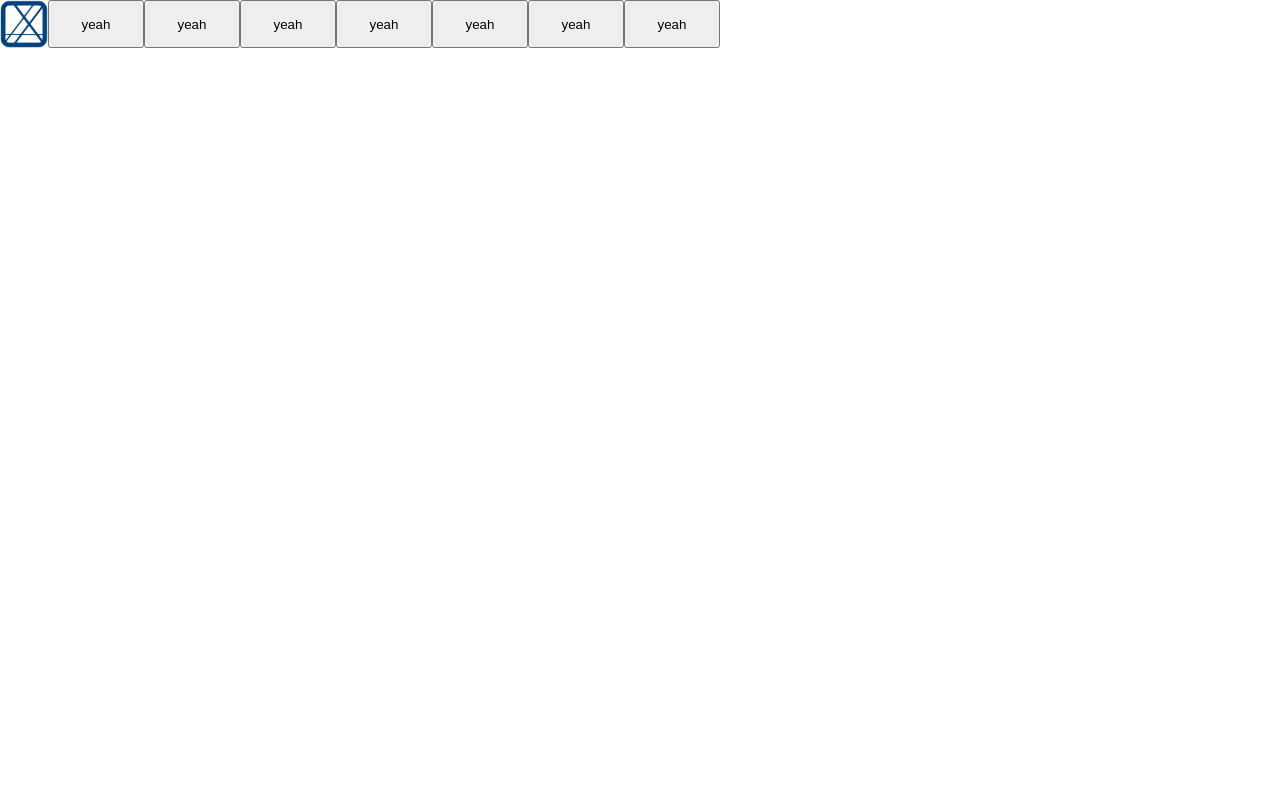
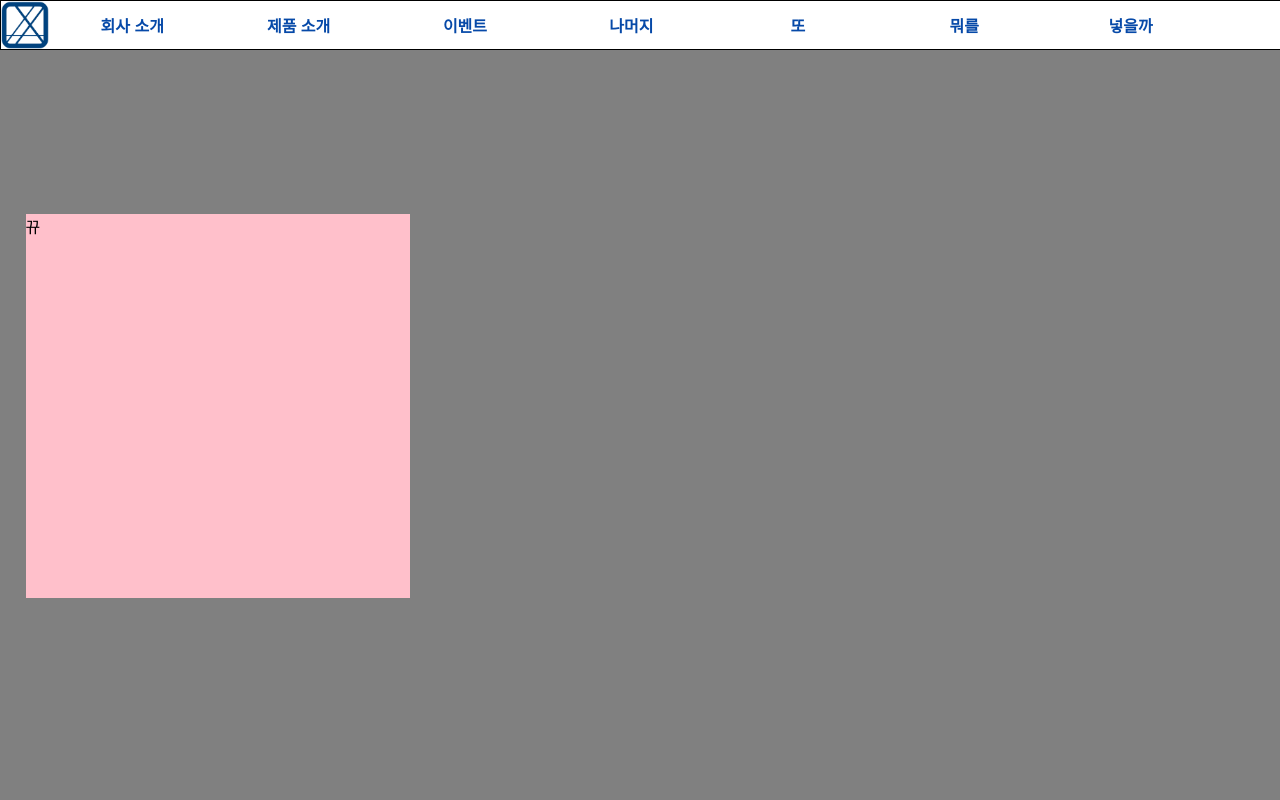
Before and after one commit to star-moon-cloud-k/41Tactical_WEB, a React (Create React App) app: page / in a window 1280 px wide. Shown: the top 800 px of the page. Built offline with nearby package versions, Linux system fonts and the light colour scheme.

Commit message:
main added

```diff
--- a/package.json
+++ b/package.json
@@ -8,6 +8,7 @@
     "@testing-library/user-event": "^13.2.1",
     "react": "^18.2.0",
     "react-dom": "^18.2.0",
+    "react-reveal": "^1.2.2",
     "react-router-dom": "^6.4.0",
     "react-scripts": "5.0.1",
     "styled-components": "^5.3.5",
--- a/src/components/MainComponent.js
+++ b/src/components/MainComponent.js
@@ -1,27 +1,10 @@
 import React from 'react';
-import styled from 'styled-components';
 
-const ImageWrapped = styled.div`
-  width: 3rem;
-  height: 3rem;
-  border: 1ch;
-  /* border: 1px solid black; */
-  float: left;
-`;
-const StyledImg = styled.img`
-  height: 3rem;
-  width: 3rem;
-  height: auto;
-  /* border: 1px solid red; */
-`;
 
 const MainComponent = () => {
   return (
     <div>
-      <ImageWrapped>
-        <StyledImg src={require('../src_assets/41TacticalLogo.png')} />
-        {/* <img src={require('../src_assets/41Tactical.png')} /> */}
-      </ImageWrapped>
+
     </div>
   );
 };
--- a/src/components/SideComponent.js
+++ /dev/null
@@ -1,33 +0,0 @@
-import React from 'react';
-import styled from 'styled-components';
-
-const SideComponent = () => {
-  return (
-    <SideDiv>
-      <SideButton>yeah</SideButton>
-      <SideButton>yeah</SideButton>
-      <SideButton>yeah</SideButton>
-      <SideButton>yeah</SideButton>
-      <SideButton>yeah</SideButton>
-      <SideButton>yeah</SideButton>
-      <SideButton>yeah</SideButton>
-    </SideDiv>
-  );
-};
-
-const SideDiv = styled.div`
-  /* border: 1px solid black; */
-  /* width: 4rem; */
-  height: 3rem;
-  float: left;
-  `;
-
-const SideButton = styled.button`
-  /* border-radius: 1rem solid red; */
-  padding: 0.5rem;
-  margin: 0rem;
-  width: 6rem;
-  height: 3rem;
-
-`;
-export default SideComponent;
--- /dev/null
+++ b/src/components/TopMenu.js
@@ -0,0 +1,69 @@
+import React, { useState } from 'react';
+import styled from 'styled-components';
+import Fade from 'react-reveal/Fade';
+
+const TopMenu = () => {
+  const onClickLogo = () => {
+    setShow(!show);
+  };
+  const [show, setShow] = useState('true');
+  return (
+    <SideDiv>
+      <ImageWrapped>
+        <StyledImg src={require('../src_assets/41TacticalLogo.png')} />
+        {/* <img src={require('../src_assets/41Tactical.png')} /> */}
+      </ImageWrapped>
+
+      <SideButton>회사 소개</SideButton>
+      <SideButton>제품 소개</SideButton>
+      <SideButton>이벤트</SideButton>
+      <SideButton>나머지</SideButton>
+      <SideButton>또</SideButton>
+      <SideButton>뭐를</SideButton>
+      <SideButton>넣을까</SideButton>
+    </SideDiv>
+  );
+};
+
+const ImageWrapped = styled.div`
+  width: 3rem;
+  height: 3rem;
+  border: 1ch;
+  /* border: 1px solid black; */
+  float: left;
+`;
+const StyledImg = styled.img`
+  height: 3rem;
+  width: 3rem;
+  height: auto;
+  /* border: 1px solid red; */
+  &:hover {
+    color: #0283bf;
+    cursor: pointer;
+  }
+`;
+
+const SideDiv = styled.div`
+  border: 1px solid black;
+  width: 100%;
+  height: 3rem;
+  /* float: left; */
+`;
+
+const SideButton = styled.button`
+  border: 0px solid red;
+  padding: 0.5rem;
+  margin: 0rem;
+  color: #0649a8;
+  font-weight: bold;
+  width: 13%;
+  height: 3rem;
+  font-size: 1rem;
+  font: #fffdf9;
+  background-color: transparent;
+  &:hover {
+    color: #0283bf;
+    cursor: pointer;
+  }
+`;
+export default TopMenu;
--- /dev/null
+++ b/src/components/utils/SlideComponent.js
@@ -0,0 +1,37 @@
+import React from 'react';
+import styled from 'styled-components';
+import Fade from 'react-reveal/Fade';
+
+const SlideComponent = ({ text }) => {
+  return (
+    <SlideMain>
+      <Fade bottom>
+        <SlideUp>{text}</SlideUp>
+      </Fade>
+    </SlideMain>
+  );
+};
+
+const SlideMain = styled.div`
+  border: 0px solid black;
+  width: 100%;
+  /* height: 80vh; */
+  margin-top: 0;
+  margin-bottom: 0;
+  background: gray;
+  aspect-ratio: 1 / 1;
+  float : left;
+`;
+
+const SlideUp = styled.div`
+  transform: translate(0, 100px);
+  background-color: pink;
+  width: 30%;
+  /* height: 30vh; */
+  opacity: 1;
+  transition: all 0.5s ease;
+  margin-left: 2%;
+  margin-top: 5%;
+  aspect-ratio: 1 / 1;
+`;
+export default SlideComponent;
--- a/src/containers/Main/MainContainer.js
+++ b/src/containers/Main/MainContainer.js
@@ -1,15 +1,31 @@
 import React from 'react';
-import MainComponent from '../../components/MainComponent';
-import SideComponent from '../../components/SideComponent';
-import SlideComponent from '../../components/SlideComponent';
+// import MainComponent from '../../components/MainComponent';
+import TopMenu from '../../components/TopMenu';
+import SlideComponent from '../../components/utils/SlideComponent';
+import styled  from 'styled-components';
 const MainContainer = () => {
   return (
     <div>
-      <MainComponent />
-      <SideComponent />
-      {/* <SlideComponent /> */}
+      {/* <MainComponent /> */}
+      <TopMenu />
+      <SlideComponent text="뀨" />
+      <SlideComponent text="뀨뀨" />
+      <SlideComponent text="뀨뀨" />
+      <SlideComponent text="뀨뀨" />
+      <SlideComponent text="뀨" />
+      <SlideComponent text="뀨뀨" />
+      <SlideComponent text="뀨뀨" />
+      <SlideComponent text="뀨뀨" />
+      <SlideComponent text="뀨" />
+      <SlideComponent text="뀨뀨" />
+      <SlideComponent text="뀨뀨" />
+      <SlideComponent text="뀨뀨" />
     </div>
   );
 };
 
+const MainBody = styled.div`
+
+`
+
 export default MainContainer;
```
Also changed, not shown: src/components/utils/SlidRightComponent.js (added, +37 -0 lines), src/components/SlideComponent.js (deleted), 1 other file (tests, documents, lock files or other folders).
